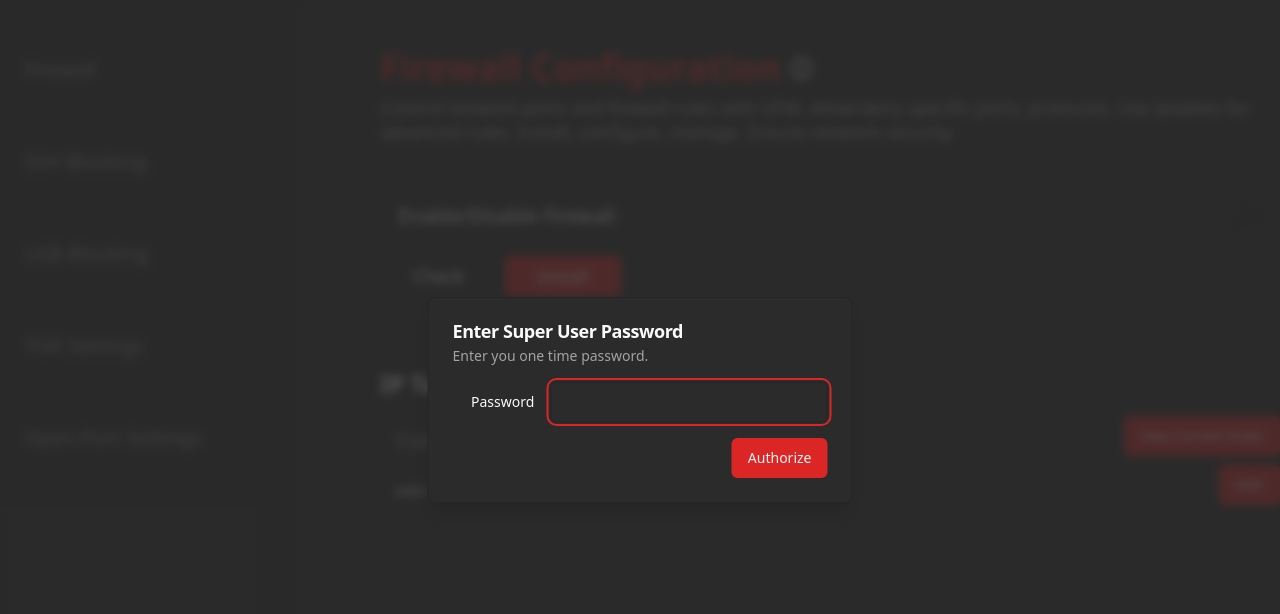
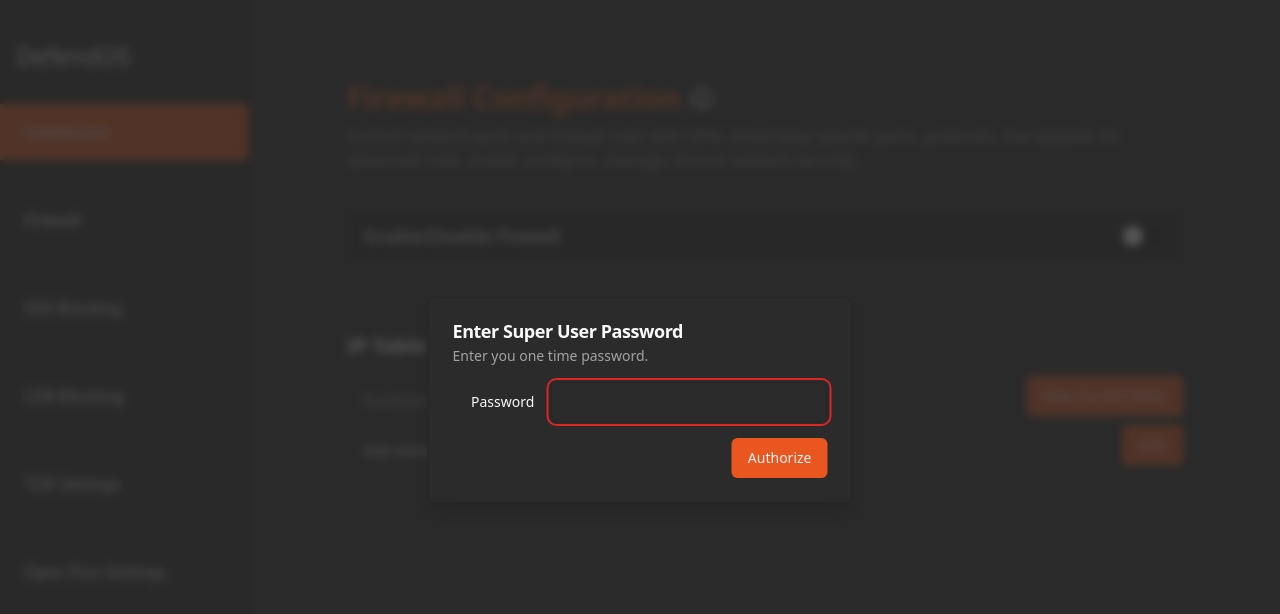
Before and after one commit to samrakshaa/ShieldBuntu, a React (Vite) app: page /firewall in a window 1280 px wide. Shown: the top 614 px of the page. Built offline with nearby package versions, Linux system fonts and the light colour scheme; what tauri-plugin-log-api would draw is missing.

Commit message:
new look added

```diff
--- a/src/components/Sidemenu.tsx
+++ b/src/components/Sidemenu.tsx
@@ -1,4 +1,4 @@
-import { ReactNode, useEffect } from "react";
+import { ReactNode, useState } from "react";
 import { Link } from "react-router-dom";
 
 interface MenuItem {
@@ -12,13 +12,27 @@ interface SidemenuProps {
 }
 
 const Sidemenu: React.FC<SidemenuProps> = ({ menuOptions }) => {
+  const [activeTab, setActiveTab] = useState(0);
+  const handleClick = (index: number) => {
+    setActiveTab(index);
+    console.log(index);
+  };
+
   return (
-    <div className=" overflow-auto flex flex-col gap-8 items-start w-full max-w-[300px] bg-secondary/20 py-10 h-auto">
+    <div className=" overflow-auto flex flex-col border-r-2 border-secondary gap-8 items-start w-full max-w-[250px] bg-secondary/20 py-10 h-auto">
+      <Link to={"/"} className=" px-4 text-2xl">
+        DefendOS
+      </Link>
       {menuOptions.map((item, itemIndex) => (
         <Link
           key={itemIndex}
           to={item.link}
-          className="text-xl hover:bg-secondary/90 text-foreground/50 p-4 px-6 flex gap-2 items-center w-full"
+          onClick={() => handleClick(itemIndex)}
+          className={`${
+            activeTab === itemIndex
+              ? "hover:bg-primary/80 bg-primary"
+              : "hover:bg-secondary/50"
+          } text-foreground p-4 px-6 flex gap-2 items-center w-full`}
         >
           {item.icon && item.icon}
           {/* Display icon */}
--- a/src/components/ui/switch.tsx
+++ b/src/components/ui/switch.tsx
@@ -1,7 +1,7 @@
-import * as React from "react"
-import * as SwitchPrimitives from "@radix-ui/react-switch"
+import * as React from "react";
+import * as SwitchPrimitives from "@radix-ui/react-switch";
 
-import { cn } from "@/lib/utils"
+import { cn } from "@/lib/utils";
 
 const Switch = React.forwardRef<
   React.ElementRef<typeof SwitchPrimitives.Root>,
@@ -9,7 +9,7 @@ const Switch = React.forwardRef<
 >(({ className, ...props }, ref) => (
   <SwitchPrimitives.Root
     className={cn(
-      "peer inline-flex h-6 w-11 shrink-0 cursor-pointer items-center rounded-full border-2 border-transparent transition-colors focus-visible:outline-none focus-visible:ring-2 focus-visible:ring-ring focus-visible:ring-offset-2 focus-visible:ring-offset-background disabled:cursor-not-allowed disabled:opacity-50 data-[state=checked]:bg-primary data-[state=unchecked]:bg-input",
+      "peer inline-flex h-6 w-11 shrink-0 cursor-pointer items-center rounded-full border-2 border-transparent transition-colors focus-visible:outline-none focus-visible:ring-2 focus-visible:ring-ring focus-visible:ring-offset-2 focus-visible:ring-offset-background disabled:cursor-not-allowed disabled:opacity-50 data-[state=checked]:bg-primary data-[state=unchecked]:bg-secondary",
       className
     )}
     {...props}
@@ -17,11 +17,11 @@ const Switch = React.forwardRef<
   >
     <SwitchPrimitives.Thumb
       className={cn(
-        "pointer-events-none block h-5 w-5 rounded-full bg-background shadow-lg ring-0 transition-transform data-[state=checked]:translate-x-5 data-[state=unchecked]:translate-x-0"
+        "pointer-events-none block h-5 w-5 rounded-full bg-white shadow-lg ring-0 transition-transform data-[state=checked]:translate-x-5 data-[state=unchecked]:translate-x-0"
       )}
     />
   </SwitchPrimitives.Root>
-))
-Switch.displayName = SwitchPrimitives.Root.displayName
+));
+Switch.displayName = SwitchPrimitives.Root.displayName;
 
-export { Switch }
+export { Switch };
--- a/src/main.tsx
+++ b/src/main.tsx
@@ -6,5 +6,5 @@ import "./styles.css";
 ReactDOM.createRoot(document.getElementById("root") as HTMLElement).render(
   <React.StrictMode>
     <App />
-  </React.StrictMode>,
+  </React.StrictMode>
 );
--- a/src/pages/firewall/Firewall.tsx
+++ b/src/pages/firewall/Firewall.tsx
@@ -149,10 +149,10 @@ const Firewall = () => {
   };
 
   return (
-    <div className="firewall flex flex-row items-center">
+    <div className="firewall flex flex-row justify-center mx-auto max-w-[900px] p-8">
       <div className="main-section py-12">
         <div className=" flex gap-2  items-center ">
-          <h1 className="text-4xl text-primary font-bold">
+          <h1 className="text-3xl text-primary font-bold">
             Firewall Configuration{" "}
           </h1>
           <TooltipProvider>
@@ -165,39 +165,30 @@ const Firewall = () => {
             </Tooltip>
           </TooltipProvider>
         </div>
-        <p className="text-lg py-2 text-foreground/60 leading-6">
+        <p className="py-2 text-foreground/50 leading-6">
           Control network ports and firewall rules with UFW. Allow/deny specific
           ports, protocols. Use iptables for advanced rules. Install, configure,
           manage. Ensure network security.
         </p>
         <br />
-        <div className="toggle-firewall mt-4 p-2 px-4 text-xl border-2 rounded-lg flex flex-row justify-between items-center">
+        <div className="toggle-firewall bg-secondary/60 mt-2 p-2 px-4 text-lg border-2 rounded-lg flex flex-row justify-between items-center">
           <p>Enable/Disable Firewall</p>
           <Switch
+            className=""
             checked={isFirewallEnabled}
             disabled={isLoadingFirewall}
             onClick={handleSwitchChange}
           />
         </div>
-        {/* Checking for UFM installation */}
-        <div className="checkingUfm ">
-          <div className="install mt-4 flex flex-row gap-2">
-            {/* color change needed here */}
-            <Button className="text-lg px-8 text-white" variant={"outline"}>
-              Check
-            </Button>
-            <Button className="text-lg px-8">Install</Button>
-          </div>
-        </div>
         <br />
         {/* IP table config */}
         <div className="iptable mt-12">
-          <h2 className="text-2xl mb-4 font-bold ">IP Table Configuration</h2>
+          <h2 className="text-xl mb-4 font-bold ">IP Table Configuration</h2>
           <Table className="">
             {/* <TableCaption>IP table rules.</TableCaption> */}
             <TableHeader>
               <TableRow>
-                <TableHead className="text-xl" colSpan={2}>
+                <TableHead className="text-lg" colSpan={2}>
                   Custom IP table rules
                   <Button className="absolute right-0 top-0">
                     View Current Rules
--- a/src/pages/home/Home.tsx
+++ b/src/pages/home/Home.tsx
@@ -19,6 +19,10 @@ import Sidemenu from "@/components/Sidemenu";
 // }
 
 const networkLinks = [
+  {
+    title: "Dashboard",
+    link: "/",
+  },
   {
     title: "Firewall",
     link: "/firewall",
@@ -77,11 +81,9 @@ const networkLinks = [
 const Home = () => {
   return (
     <>
-      <div className="home flex h-full gap-20  mx-auto ">
+      <div className="home flex h-full mx-auto ">
         <Sidemenu menuOptions={networkLinks} />
-        <div className="bg-white">
-          <Outlet />
-        </div>
+        <Outlet />
       </div>
     </>
   );
--- a/src/styles.css
+++ b/src/styles.css
@@ -41,7 +41,8 @@
     --card-foreground: 0 0% 98%;
     --popover: 0 0% 3.9%;
     --popover-foreground: 0 0% 98%;
-    --primary: 0 72.2% 50.6%;
+    --white: hsl(0, 100%, 100%);
+    --primary: 16 82% 52%;
     --primary-foreground: 0 85.7% 97.3%;
     --secondary: 0 0% 11%;
     --secondary-foreground: 0 0% 98%;
@@ -54,6 +55,7 @@
     --border: 0 0% 14.9%;
     --input: 0 0% 14.9%;
     --ring: 0 72.2% 50.6%;
+    --product-sans: "Product Sans";
   }
 }
 
```
